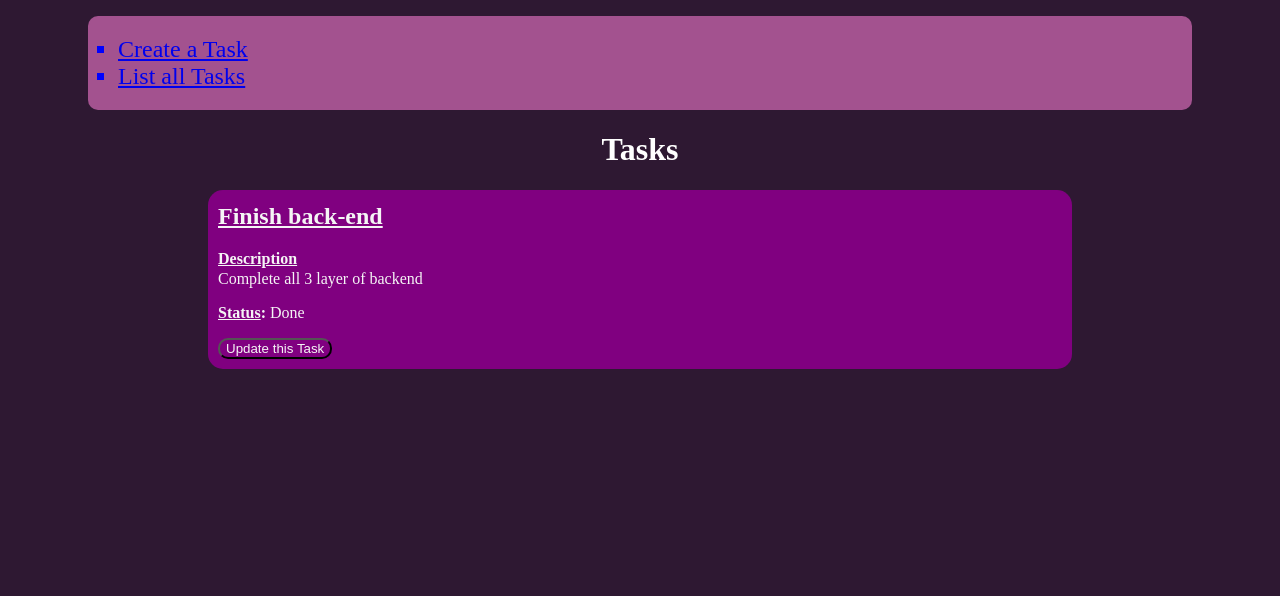
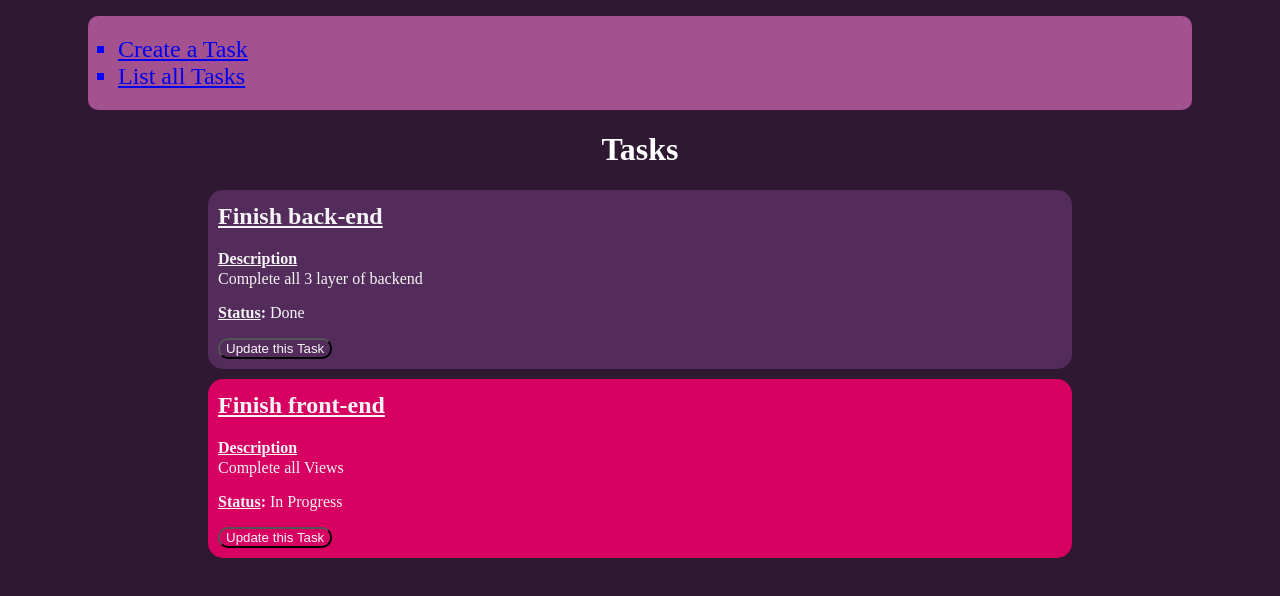
Before and after one commit to Guilbault2063074/ProjetReact, a React (Create React App) app in the folder projet/frontend/: page /Tasks in a window 1280 px wide. Shown: the top 596 px of the page. Built offline with nearby package versions, Linux system fonts and the light colour scheme.

Commit message:
implémentation de axios avancée

```diff
--- a/projet/frontend/src/CreateTask.js
+++ b/projet/frontend/src/CreateTask.js
@@ -1,4 +1,6 @@
+import axios from "axios"
 import {useState} from "react"
+import { useNavigate } from "react-router"
 
 const CreateTask = () => {
 
@@ -13,7 +15,10 @@ const CreateTask = () => {
         setTask({...currentTask, [name]: value });
     }
 
-    const onSubmit = () => {alert(currentTask.title)}
+    const onSubmit = () => {
+        axios.post("/")
+    }
+
 
     return(
         <form onSubmit={onSubmit}>
--- a/projet/frontend/src/ReadTasks.js
+++ b/projet/frontend/src/ReadTasks.js
@@ -7,10 +7,11 @@ function ReadTask(){
     const [tasks, setTasks] = useState([]);
 
     useEffect(() =>{
-        //axios.get("http://localhost:3000/tasks")
+        //axios.get("http://localhost:3001/tasks")
         //.then((resp) => setTasks(resp.data))
         setTasks(
-            [{"_id":{"$oid":"6441c034854f4940bababe0f"},"title":"Finish back-end","description":"Complete all 3 layer of backend","isDone":"on"}]
+            [{"_id":{"$oid":"6441c034854f4940bababe0f"},"title":"Finish back-end","description":"Complete all 3 layer of backend","isDone":"on"},
+            {"_id":{"$oid":"IJsDfsBR5q0RazTpf6RK"},"title":"Finish front-end","description":"Complete all Views","isDone":"off"}]
         )
     }, [])
 
@@ -19,7 +20,7 @@ function ReadTask(){
         <div>
             <h1>Tasks</h1>
                 {tasks.map((task) =>{
-                    return <TaskView key={task.$oid} title={task.title} description={task.description} isDone={task.isDone}></TaskView>
+                    return <TaskView key={task.$oid} title={task.title} description={task.description} isDone={task.isDone} id={task._id.$oid}></TaskView>
                 })}
         </div>
     )
--- a/projet/frontend/src/TaskView.js
+++ b/projet/frontend/src/TaskView.js
@@ -1,21 +1,21 @@
 //afficheur de 1 task
-
+import { useEffect } from "react";
 import { useNavigate } from "react-router";
 
 
-function GoToUpdate() {
-
-}
 
 const TaskView = (props)=>{
     const navigate = useNavigate();
+    function handleClick() {navigate("/UpdateTask/"+props.id)}
+
+
     return(
-        <div style={{backgroundColor:"purple", marginLeft:"200px",marginRight:"200px",padding:"10px",textAlign:"left", borderRadius:"15px"}}>
+        <div style={(props.isDone === "off") ? {backgroundColor:"#d70062", marginLeft:"200px",marginRight:"200px",padding:"10px",textAlign:"left", borderRadius:"15px", marginBottom:"10px"}:{backgroundColor:"#542C5C", marginLeft:"200px",marginRight:"200px",padding:"10px",textAlign:"left", borderRadius:"15px",marginBottom:"10px"}}>
             <u style={{color:"whitesmoke"}}><h2>{props.title}</h2>
             <h4 style={{margin:"0px"}}>Description</h4></u>
             <p style={{marginTop:"2px"}}>{props.description}</p>
-            <p><b><u>Status</u>:</b> {(props.isDone == "on") ? "Done" : "In Progress"}</p>
-            <button style={{backgroundColor:"purple",borderRadius:"10px"}} onClick={navigate("/UpdateTask")}>Update this Task</button>
+            <p><b><u>Status</u>:</b> {(props.isDone === "on") ? "Done" : "In Progress"}</p>
+            <button style={(props.isDone === "off") ? {backgroundColor:"#d70062",borderRadius:"10px"}:{backgroundColor:"#542c5c",borderRadius:"10px"}} onClick={handleClick}>Update this Task</button>
         </div>
     )
 }
--- a/projet/frontend/src/UpdateTask.js
+++ b/projet/frontend/src/UpdateTask.js
@@ -1,11 +1,21 @@
-
+import { useEffect } from "react"
 import { useState } from "react"
+import { useNavigate } from "react-router"
+import axios from "axios"
+import { useParams } from "react-router-dom"
 
 function onSubmit() {
     console.log("submit")
 }
 
 function UpdateTask() {
+    const id = useParams();
+    useEffect(() =>{
+
+        var updatabledata = {}
+        axios.get("http://localhost:3001/tasks/"+id)
+        .then((resp) => updatabledata = resp.data)})
+
 
     const [currentTask, setTask] = useState({
         title: "",
@@ -19,8 +29,12 @@ function UpdateTask() {
     }
 
 
+
+    const navigate = useNavigate();
+    function handleClick() {navigate("/Tasks")}
+
     return(
-        <form onSubmit={onSubmit}>
+        <form onSubmit={onSubmit} style={{backgroundColor:"#a3528f", marginLeft:"230px",marginRight:"230px",padding:"10px", borderRadius:"15px", marginBottom:"10px"}}>
         <b>
     <label htmlFor="Title" style={{color:"whitesmoke"}}>Title :</label>
     <br/>
@@ -36,7 +50,10 @@ function UpdateTask() {
     <input id="Done" type="checkbox" name="isDone" onChange={HandleChange}></input><br/><br/>
 
 
-    <input id="Submit" type="submit" value="Update Task" style={{color:"whitesmoke", backgroundColor:"#43223b",borderRadius:"10px"}} onChange={HandleChange}></input>
+    <input id="Submit" type="submit" value="Update Task" style={{color:"whitesmoke", backgroundColor:"#a3528f",borderRadius:"10px"}} onChange={HandleChange}></input>
+
+    <br></br>
+    <button style={{color:"whitesmoke", backgroundColor:"#a3528f",borderRadius:"10px", marginTop:"10px", fontSize:"medium"}} onClick={handleClick}>Back</button>
     </b>
     </form>
     )
--- a/projet/frontend/src/routes.js
+++ b/projet/frontend/src/routes.js
@@ -8,7 +8,7 @@ const RouteComponent = () => (
     <Routes>
         <Route path="/" element={<CreateTask/>}/>
         <Route path="/Tasks" element={<ReadTask/>}/>
-        <Route path="/UpdateTask" element={<UpdateTask/>}/>
+        <Route path="/UpdateTask/:id" element={<UpdateTask/>}/>
     </Routes>
 )
 
```
